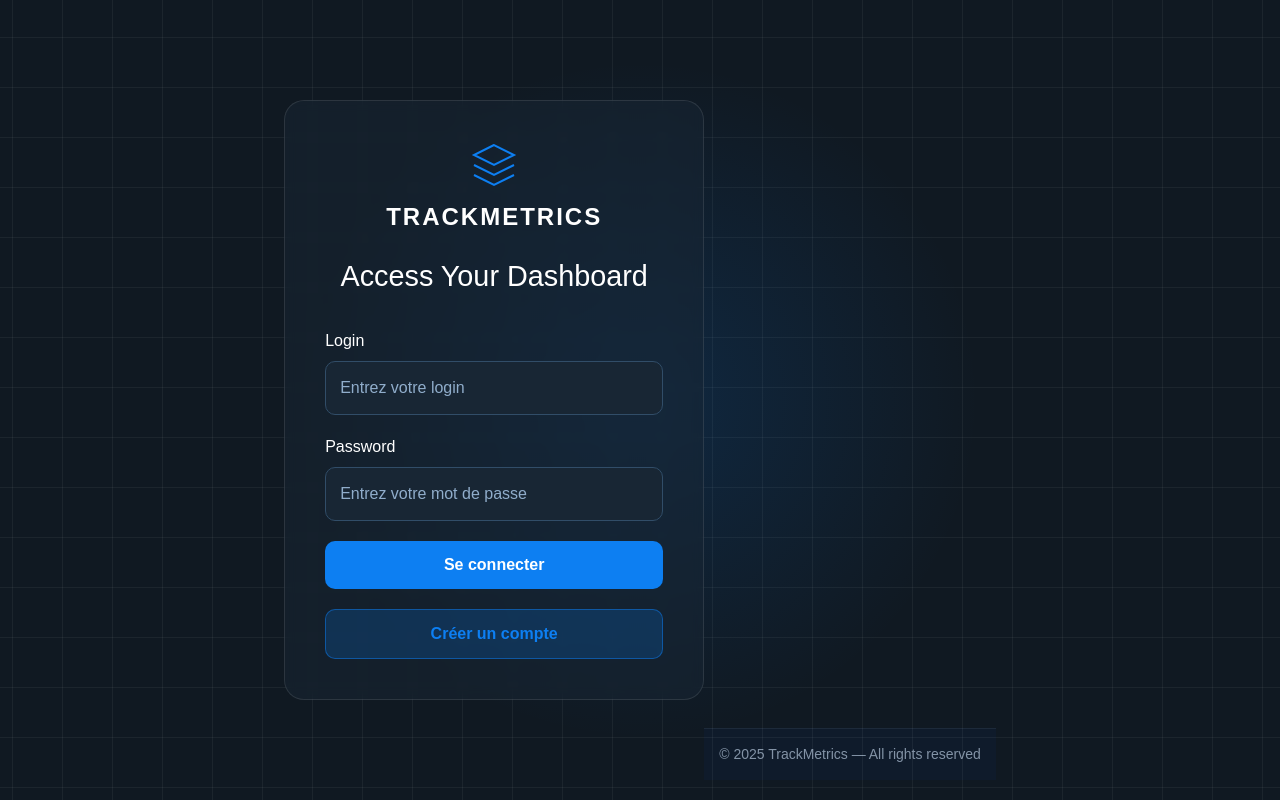
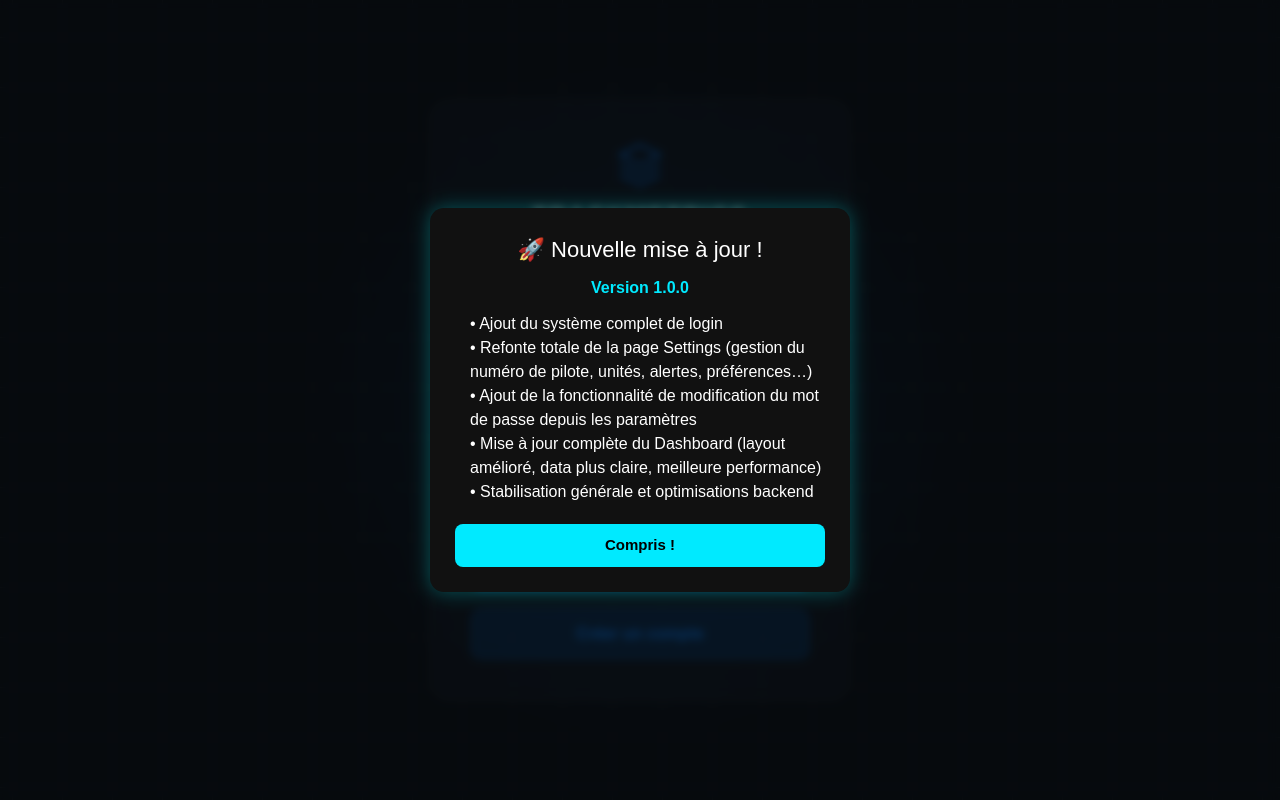
Before and after one commit to studentmovi/TrackMetrics, a Next.js app: page /login in a window 1280 px wide. Built offline with nearby package versions, Linux system fonts and the light colour scheme.

Commit message:
feat(update): add update manager and popup for version notifications

```diff
--- /dev/null
+++ b/public/version.json
@@ -0,0 +1,10 @@
+{
+  "version": "1.0.0",
+  "changelog": [
+    "Ajout du système complet de login",
+    "Refonte totale de la page Settings (gestion du numéro de pilote, unités, alertes, préférences…)",
+    "Ajout de la fonctionnalité de modification du mot de passe depuis les paramètres",
+    "Mise à jour complète du Dashboard (layout amélioré, data plus claire, meilleure performance)",
+    "Stabilisation générale et optimisations backend"
+  ]
+}
--- a/src/app/layout.tsx
+++ b/src/app/layout.tsx
@@ -1,7 +1,8 @@
 import type { Metadata } from "next";
 import { Geist, Geist_Mono } from "next/font/google";
 import "./globals.css";
-import { AuthProvider } from "@/contexts/AuthContext"; // <--- import du provider
+import { AuthProvider } from "@/contexts/AuthContext";
+import UpdateManager from "@/components/UpdateManager"; // <--- import du provider
 
 const geistSans = Geist({
     variable: "--font-geist-sans",
@@ -26,7 +27,8 @@ export default function RootLayout({
     return (
         <html lang="en">
         <body className={`${geistSans.variable} ${geistMono.variable} antialiased`}>
-        <AuthProvider> {/* <-- Wrap ici */}
+        <AuthProvider>
+            <UpdateManager />
             {children}
         </AuthProvider>
         </body>
--- a/src/app/login/LoginPage.module.scss
+++ b/src/app/login/LoginPage.module.scss
@@ -1,12 +1,12 @@
 .wrapper {
-  position: relative;
-  min-height: 100vh;
+  position: fixed;        // 🧨 solution définitive
+  inset: 0;          // au lieu de min-height
+  overflow: hidden;
   display: flex;
   align-items: center;
   justify-content: center;
   background: #101922;
   padding: 20px;
-  overflow: hidden;
 }
 
 
--- a/src/app/login/page.tsx
+++ b/src/app/login/page.tsx
@@ -9,8 +9,6 @@ export default function Page() {
         <div className={styles.wrapper}>
             <div className={styles.animatedBg}></div>
             <div className={styles.glow}></div>
-
-
             <div className={styles.card}>
                 <div className={styles.logo}>
                     <svg width="48" height="48" stroke="currentColor" fill="none" viewBox="0 0 24 24">
@@ -20,14 +18,9 @@ export default function Page() {
                     </svg>
                     <h1>TRACKMETRICS</h1>
                 </div>
-
-
                 <h2>Access Your Dashboard</h2>
-
-
                 <LoginForm />
             </div>
-            <Footer/>
         </div>
 
     );
--- /dev/null
+++ b/src/components/UpdateManager.tsx
@@ -0,0 +1,14 @@
+"use client";
+
+import { useState } from "react";
+import { useUpdateChecker } from "@/hooks/useUpdateChecker";
+import UpdatePopup from "@/components/UpdatePopup/UpdatePopup";
+
+export default function UpdateManager() {
+    const updateInfo = useUpdateChecker();
+    const [visible, setVisible] = useState(true);
+
+    if (!updateInfo || !visible) return null;
+
+    return <UpdatePopup info={updateInfo} onClose={() => setVisible(false)} />;
+}
--- /dev/null
+++ b/src/components/UpdatePopup/UpdatePopup.module.scss
@@ -0,0 +1,68 @@
+.overlay {
+  position: fixed;
+  inset: 0;
+  background: rgba(0, 0, 0, 0.6);
+  backdrop-filter: blur(4px);
+  display: flex;
+  justify-content: center;
+  align-items: center;
+  z-index: 9999;
+}
+
+.popup {
+  background: #111;
+  color: white;
+  padding: 25px;
+  width: 420px;
+  border-radius: 14px;
+  box-shadow: 0 0 20px rgba(0, 255, 255, 0.3);
+  animation: pop 0.25s ease-out;
+}
+
+@keyframes pop {
+  from {
+    opacity: 0;
+    transform: scale(0.8);
+  }
+  to {
+    opacity: 1;
+    transform: scale(1);
+  }
+}
+
+.title {
+  margin: 0;
+  font-size: 22px;
+  text-align: center;
+}
+
+.version {
+  margin-top: 10px;
+  font-weight: bold;
+  color: #00eaff;
+  text-align: center;
+}
+
+.changelog {
+  margin-top: 12px;
+  padding-left: 15px;
+  line-height: 1.5;
+}
+
+.close {
+  margin-top: 20px;
+  width: 100%;
+  padding: 10px;
+  font-size: 15px;
+  background: #00eaff;
+  border: none;
+  border-radius: 8px;
+  cursor: pointer;
+  font-weight: bold;
+  color: black;
+  transition: 0.2s;
+}
+
+.close:hover {
+  background: #00c4d2;
+}
--- /dev/null
+++ b/src/components/UpdatePopup/UpdatePopup.tsx
@@ -0,0 +1,26 @@
+"use client";
+
+import styles from "./UpdatePopup.module.scss";
+
+export default function UpdatePopup({ info, onClose }: any) {
+    if (!info) return null;
+
+    return (
+        <div className={styles.overlay}>
+            <div className={styles.popup}>
+                <h2 className={styles.title}>🚀 Nouvelle mise à jour !</h2>
+                <p className={styles.version}>Version {info.version}</p>
+
+                <ul className={styles.changelog}>
+                    {info.changelog.map((item: string, i: number) => (
+                        <li key={i}>• {item}</li>
+                    ))}
+                </ul>
+
+                <button className={styles.close} onClick={onClose}>
+                    Compris !
+                </button>
+            </div>
+        </div>
+    );
+}
--- /dev/null
+++ b/src/hooks/useUpdateChecker.ts
@@ -0,0 +1,32 @@
+import { useEffect, useState } from "react";
+
+type VersionInfo = {
+    version: string;
+    changelog: string[];
+};
+
+export function useUpdateChecker() {
+    const [updateInfo, setUpdateInfo] = useState<VersionInfo | null>(null);
+
+    useEffect(() => {
+        async function checkVersion() {
+            try {
+                const res = await fetch("/version.json", { cache: "no-store" });
+                const data: VersionInfo = await res.json();
+
+                const lastSeenVersion = localStorage.getItem("tm_last_version");
+
+                if (lastSeenVersion !== data.version) {
+                    setUpdateInfo(data);
+                    localStorage.setItem("tm_last_version", data.version);
+                }
+            } catch (error) {
+                console.error("Erreur lors de la récupération de la version:", error);
+            }
+        }
+
+        checkVersion();
+    }, []);
+
+    return updateInfo;
+}
```
